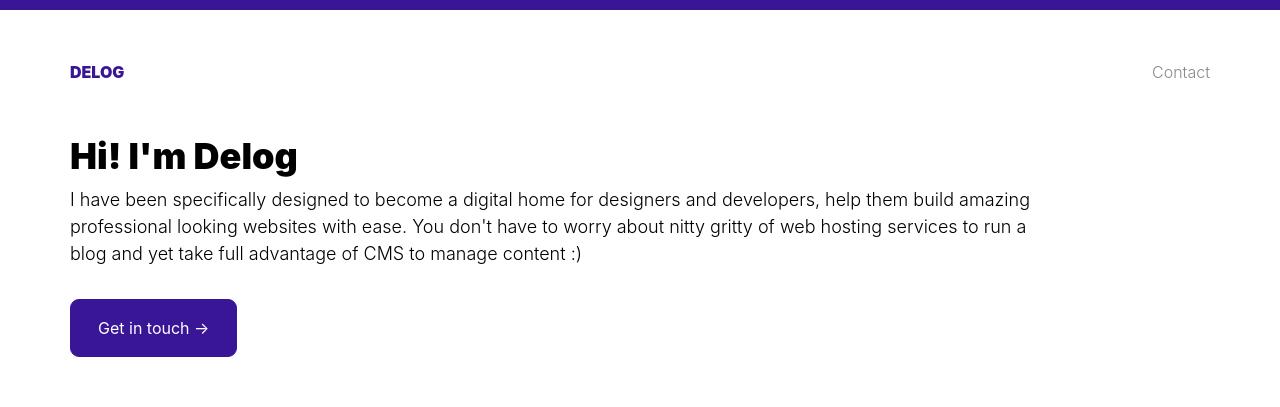
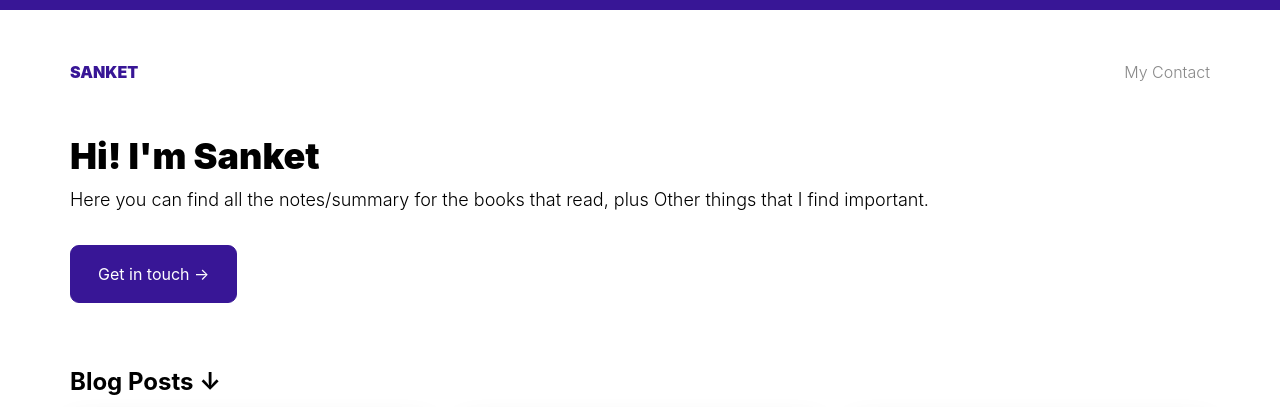
Before and after one commit to sanketsingh95/personal-blog, a Gatsby site: page / in a window 1280 px wide. Shown: the top 407 px of the page. Built offline with nearby package versions, Linux system fonts and the light colour scheme; Gatsby itself is replaced by a stand-in of ours.

Commit message:
first change

```diff
--- a/gatsby-config.js
+++ b/gatsby-config.js
@@ -7,15 +7,15 @@
 module.exports = {
     /* Your site config here */
     siteMetadata: {
-    title: `Delog`,
-    description: `A starter blog demonstrating what Gatsby can do.`,
+        title: `Sanket`,
+        description: `Here you can find all the notes/summary for the books that I read, plus other things that I find important.`,
         siteUrl: `https://delog-w3layouts.netlify.com/`,
         home: {
-      title: `Hi! I'm Delog`,
-      description: `I have been specifically designed to become a digital home for designers and developers, help them build amazing professional looking websites with ease. You don't have to worry about nitty gritty of web hosting services to run a blog and yet take full advantage of CMS to manage content :)`,
+            title: `Hi! I'm Sanket`,
+            description: `Here you can find all the notes/summary for the books that read, plus Other things that I find important.`,
         },
         /* W3Layouts domain verification key for contact forms https://my.w3layouts.com/Forms/ */
-    w3l_dom_key: `5e609f7a2d23fCF_Domain_verify`
+        w3l_dom_key: `5e609f7a2d23fCF_Domain_verify`,
     },
     plugins: [
         {
@@ -28,7 +28,8 @@ module.exports = {
         {
             resolve: `gatsby-transformer-remark`,
             options: {
-        plugins: [{
+                plugins: [
+                    {
                         resolve: `gatsby-remark-prismjs`,
                         options: {
                             classPrefix: "language-",
@@ -39,8 +40,9 @@ module.exports = {
                         },
                     },
                     {
-          resolve: 'gatsby-remark-emojis',
-        }],
+                        resolve: "gatsby-remark-emojis",
+                    },
+                ],
             },
         },
         {
@@ -49,10 +51,10 @@ module.exports = {
                 // The property ID; the tracking code won't be generated without it
                 trackingId: "UA-30027142-1",
                 head: true,
-      }
+            },
         },
         `gatsby-plugin-sass`,
         `gatsby-plugin-react-helmet`,
         `gatsby-plugin-netlify-cms`,
     ],
-}
+};
--- a/src/components/navigation.js
+++ b/src/components/navigation.js
@@ -1,9 +1,8 @@
-import React from "react"
-import {Link} from "gatsby"
+import React from "react";
+import { Link } from "gatsby";
 
 export default (props) => (
-  <nav className="navigation">
-    <Link to="/contact">Contact</Link>
-  </nav>
-
-)
+    <nav className="navigation">
+        <Link to="/contact">My Contact</Link>
+    </nav>
+);
```
Also changed, not shown: 1 other file. Lines whose indentation alone changed are shown as unchanged.
